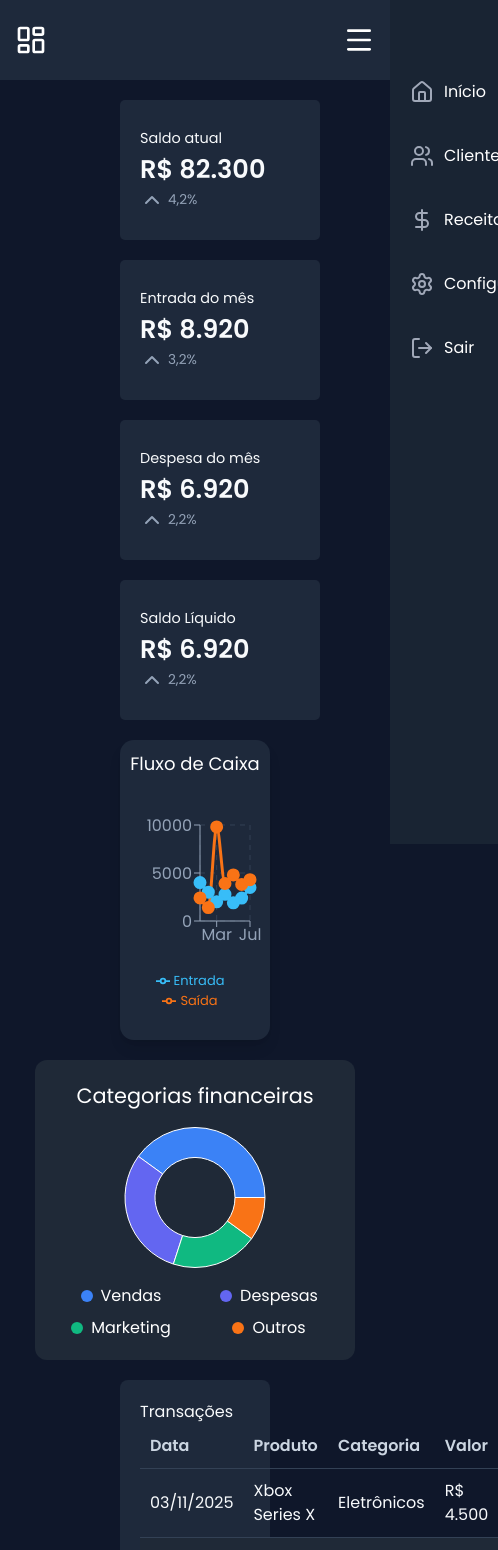
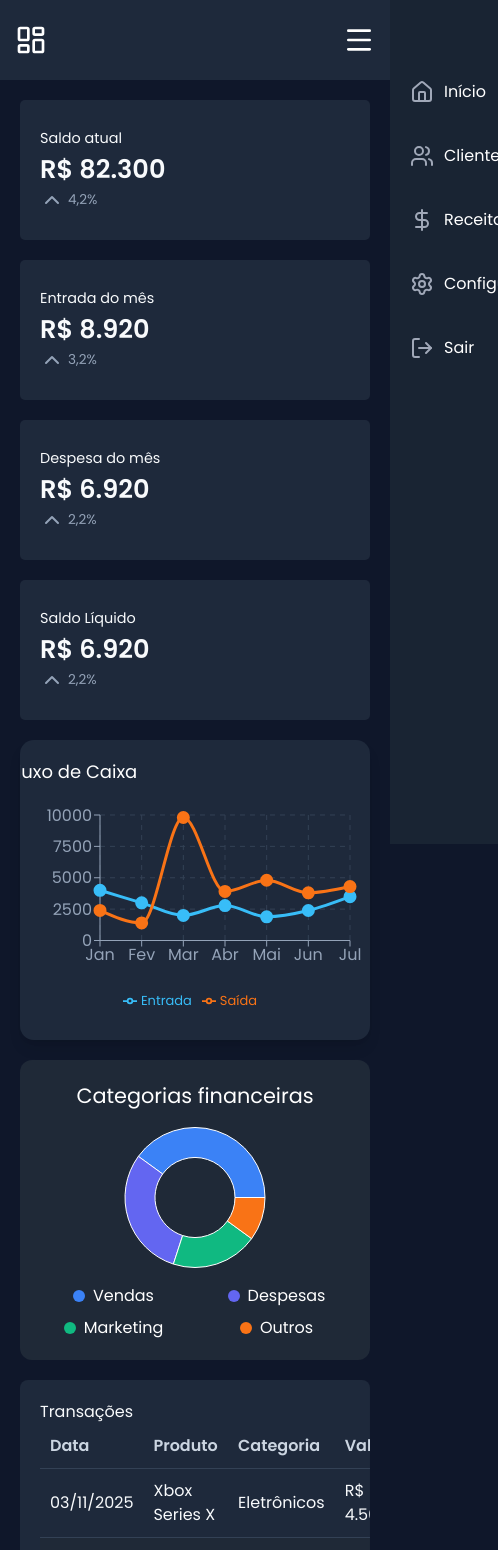
Before and after one commit to GRodrigues10/Dashboard-Next, a Next.js app: page /financial in a window 390 px wide. Shown: the top 1550 px of the page, 498 px wide, since content can reach past the window. Built offline with nearby package versions, Linux system fonts and the light colour scheme.

Commit message:
styles(dashboard): Ajustar mediaquery geral do dashboard

```diff
--- a/src/app/financial/Financial.styled.ts
+++ b/src/app/financial/Financial.styled.ts
@@ -14,15 +14,20 @@ export const FinancialContent = styled.div`
   align-items: center;
   flex-direction: column;
   justify-content: center;
-  padding: 0 40px;
+  padding: 0 20px;
   min-height: 100vh;
   margin-bottom: 20px;
   width: 100%;
-  padding-inline: 120px;
-
+  /* padding-inline: 120px; */
+@media screen and (min-width:640px) {
+padding-inline: 120px;
+}
   @media screen and (min-width:992px){
   padding-inline: 0px;
 
+
+  }
+  @media screen and (min-width: 1200px) {
     margin-bottom: 0;
   }
   gap: 20px;
@@ -37,7 +42,7 @@ export const FinancialContentContainer = styled.div`
    width: 100%;
    max-width: 620px;
    @media screen and (min-width:1140px){
-    width: auto;
+    width: 100%;
     max-width: 100%;
    }
 `;
@@ -45,8 +50,11 @@ export const FinancialContentContainer = styled.div`
 export const Balance = styled.div`
   display: flex;
   flex-direction: column;
+  align-items: center;
+  justify-content: center;
   gap: 20px;
   width: 100%;
+  /* background-color: red; */
   padding-top: 100px;
 
    @media screen and (min-width: 768px) {
@@ -76,7 +84,7 @@ export const FinancialContentContainer2 = styled.div`
 
 
 
-    @media screen and (min-width: 1140px) {
+    @media screen and (min-width: 1200px) {
   flex-direction: row;
   }
 
--- a/src/components/card/Card.styled.ts
+++ b/src/components/card/Card.styled.ts
@@ -11,8 +11,8 @@ export const CardContainer = styled.div<CardContainerProps>`
   background-color: #1e293b;
 
 
-  width: ${({ reduced }) => (reduced ? "200px" : "100%")};
-  min-width: ${({ reduced }) => (reduced ? "200px" : "200px")};
+  width: ${({ reduced }) => (reduced ? "100%" : "100%")};
+  min-width: ${({ reduced }) => (reduced ? "100%" : "200px")};
   max-width: ${({ reduced, expanded }) =>
     reduced ? "200px" : expanded ? "400px" : "600px"};
 
@@ -58,12 +58,15 @@ export const CardContainer = styled.div<CardContainerProps>`
   @media screen and (min-width: 768px) {
       max-width: ${({ reduced, expanded }) =>
     reduced ? "200px" : expanded ? "400px" : "290px"};
+
     h1 { font-size: ${({ reduced }) => (reduced ? "0.95rem" : "1.1rem")}; }
     h2 { font-size: ${({ reduced }) => (reduced ? "1.8rem" : "2rem")}; }
     p { font-size: ${({ reduced }) => (reduced ? "0.9rem" : "1rem")}; }
   }
 
   @media screen and (min-width: 992px) {
+   max-width: 600px;
+  min-width: auto;
 
     h1 { font-size: ${({ reduced }) => (reduced ? "1rem" : "1.2rem")}; }
     h2 { font-size: ${({ reduced }) => (reduced ? "1.9rem" : "2.1rem")}; }
--- a/src/components/cashflowcard/CashFlowCard.tsx
+++ b/src/components/cashflowcard/CashFlowCard.tsx
@@ -22,8 +22,8 @@ const data = [
 ];
 
 export default function CashFlowCard() {
-  const legendPaddingTop = 25;
-  const legendPaddingBottom = 15;
+  const legendPaddingTop = 33;
+  const legendPaddingBottom = 25;
 
   return (
     <div
@@ -46,12 +46,12 @@ export default function CashFlowCard() {
         ease-in-out
       "
     >
-      <div className="w-full h-[300px] sm:h-[280px] md:h-[300px]">
+      <div className="w-full h-[300px] sm:h-[280px] md:h-[320px]">
         <ResponsiveContainer width="100%" height="100%">
           <LineChart
             data={data}
             margin={{
-              top: 70 + legendPaddingBottom,
+              top: 50 + legendPaddingBottom,
               right: 20,
               left: 20,
               bottom: 30,
@@ -100,7 +100,7 @@ export default function CashFlowCard() {
 
             <g>
               <text
-                x="50%"
+                x="15%"
                 y={legendPaddingTop}
                 fill="white"
                 fontSize={18}
--- a/src/components/datasales/DataSalesCard.styled.ts
+++ b/src/components/datasales/DataSalesCard.styled.ts
@@ -6,8 +6,20 @@ export const CardContainer = styled.div`
   padding: 20px;
   color: #f8fafc;
   width: 100%;
-  max-width: 960px;
+  /* max-width: 960px; */
   margin: 0 auto;
+  overflow-x: scroll;
+
+  @media screen and (min-width: 768px){
+    max-width: 600px;
+  overflow-x: hidden;
+
+  }
+
+    @media screen and (min-width: 1200px){
+    max-width: 960px;
+
+  }
 `;
 
 export const Table = styled.table`
--- a/src/components/financialcategory/FinancialCategory.styled.ts
+++ b/src/components/financialcategory/FinancialCategory.styled.ts
@@ -1,7 +1,8 @@
 import styled from "styled-components";
 
 export const Card = styled.div`
-  width: 320px;
+  /* max-width: 370px; */
+  width: 100%;
   height: 300px;
   background: #1f2937;
   border-radius: 12px;
@@ -11,6 +12,15 @@ export const Card = styled.div`
   flex-direction: column;
   justify-content: space-between;
   align-items: center;
+  @media screen and (min-width: 768px) {
+    max-width: 600px;
+  }
+
+  @media screen and (min-width: 1200px){
+  max-width: 320px;
+    height: 320px;
+
+  }
 `;
 
 export const Title = styled.h3`
```
